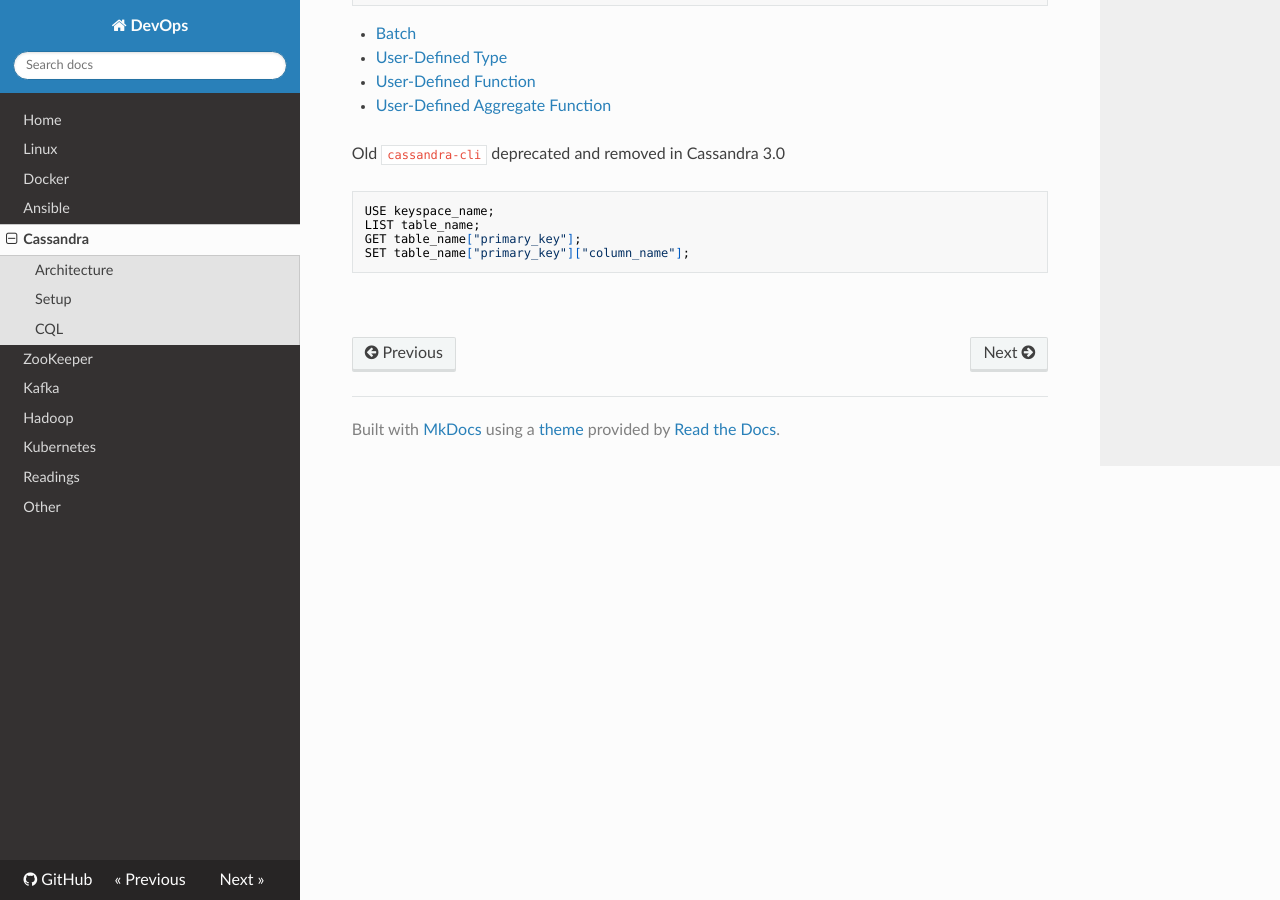
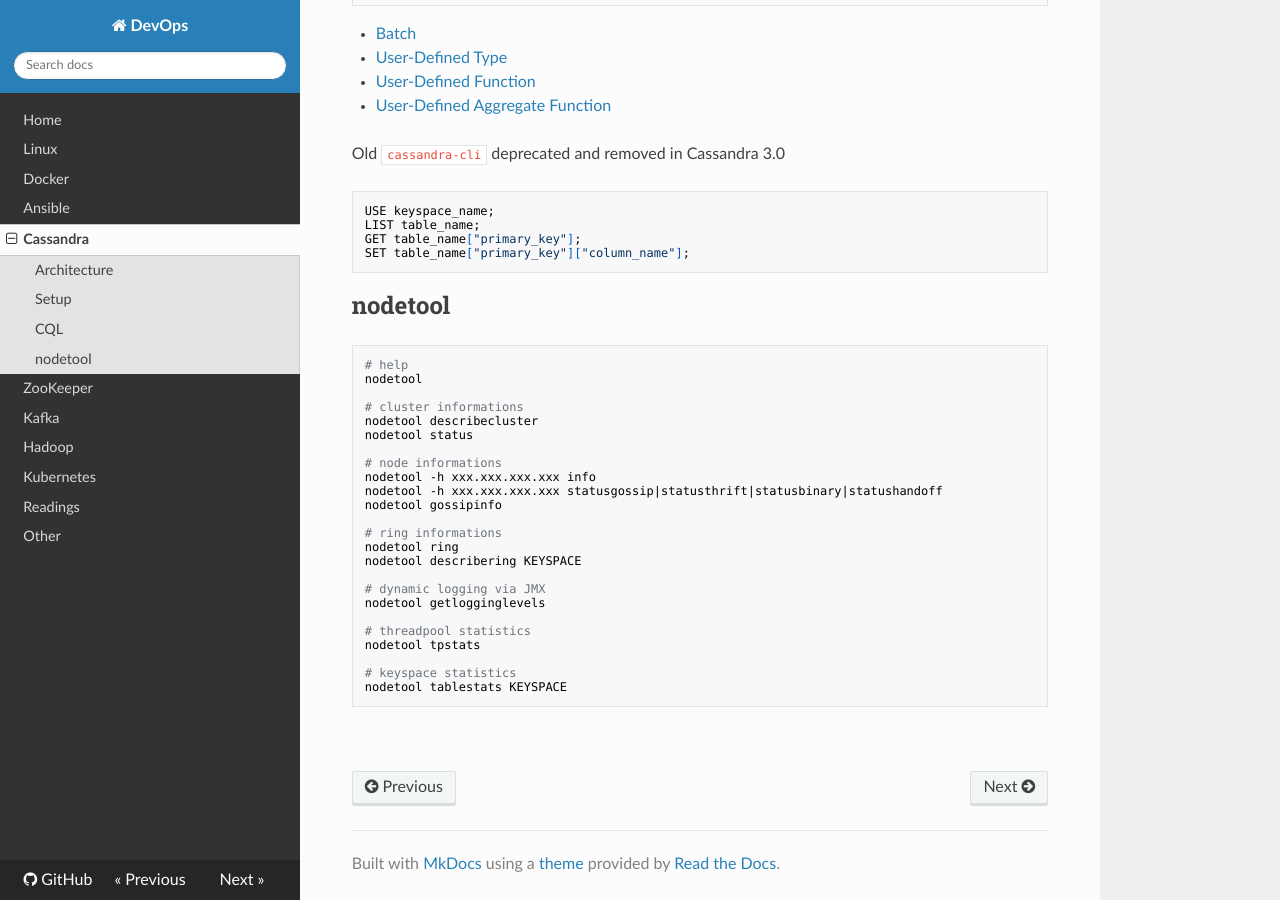
Before and after one commit to niqdev/devops, an MkDocs documentation site: the page built from docs/cassandra.md, in a window 1280 px wide and 900 px high, scrolled down 5187 px. Built offline with MkDocs 1.6.1, drawn with Linux system fonts in a browser that asks for light colours; nearby versions of some CDN libraries; old or Windows-style settings are respelled for this version of MkDocs.

Commit message:
doc: update cassandra

````diff
--- a/docs/cassandra.md
+++ b/docs/cassandra.md
@@ -185,4 +185,33 @@ GET table_name["primary_key"];
 SET table_name["primary_key"]["column_name"];
 ```
 
+## nodetool
+
+```bash
+# help
+nodetool
+
+# cluster informations
+nodetool describecluster
+nodetool status
+
+# node informations
+nodetool -h xxx.xxx.xxx.xxx info
+nodetool -h xxx.xxx.xxx.xxx statusgossip|statusthrift|statusbinary|statushandoff
+nodetool gossipinfo
+
+# ring informations
+nodetool ring
+nodetool describering KEYSPACE
+
+# dynamic logging via JMX
+nodetool getlogginglevels
+
+# threadpool statistics
+nodetool tpstats
+
+# keyspace statistics
+nodetool tablestats KEYSPACE
+```
+
 <br>
````
